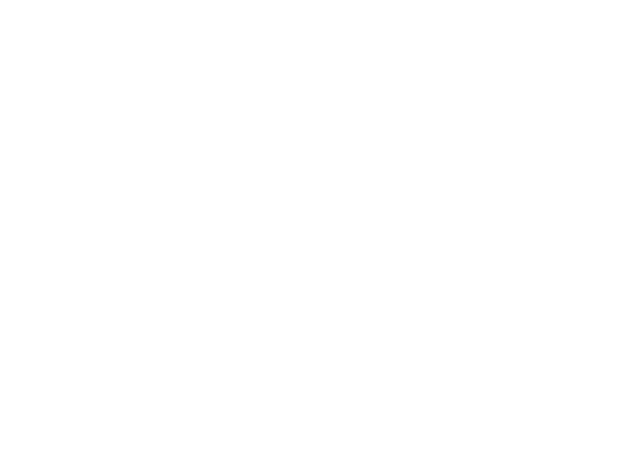
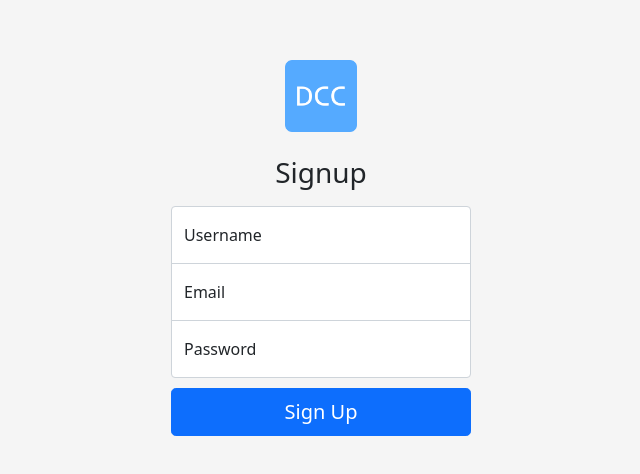
Before and after one commit to Michael-T-Projects/dcuo-coll-checklist-frontend, a React (Create React App) app: page /signup in a window 1280 px wide. Shown: the part 152-626 px from the top of the page, without its empty margins (319-959 px from the left). Built offline with nearby package versions, Linux system fonts and the light colour scheme.

Commit message:
Added signup page

```diff
--- a/src/Pages/Login/Login.tsx
+++ b/src/Pages/Login/Login.tsx
@@ -30,16 +30,16 @@
           if (error.response && error.response.status) {
             switch (error.response.status) {
               case 401:
-                setToastMessage('Invalid username or password.');
+                setToastMessage('Invalid username or password');
                 setShowToast(true);
                 break;
               default:
-                setToastMessage('An unknown error occurred.');
+                setToastMessage('An unknown error occurred');
                 setShowToast(true);
                 break;
             }
           } else {
-            setToastMessage('An unknown error occurred.');
+            setToastMessage('An unknown error occurred');
             setShowToast(true);
           }
 
@@ -68,7 +68,7 @@
               <FloatingLabel label="Username">
                 <Form.Control
                   type="text"
-                  placeholder="john.doe@example.com"
+                  placeholder="John_Doe"
                   required
                   {...register('username', { required: true, minLength: 2, maxLength: 30 })}
                   isInvalid={!!errors.username}
--- /dev/null
+++ b/src/Pages/Signup/Signup.css
@@ -0,0 +1,32 @@
+.signup-page {
+  height: 100%;
+  display: flex;
+  align-items: center;
+  padding-top: 40px;
+  padding-bottom: 40px;
+  background-color: #f5f5f5;
+}
+
+.form-signup {
+  width: 100%;
+  max-width: 330px;
+  padding: 15px;
+  margin: auto;
+}
+
+.form-signup input[type='text'] {
+  margin-bottom: -1px;
+  border-bottom-right-radius: 0;
+  border-bottom-left-radius: 0;
+}
+
+.form-signup input[type='email'] {
+  margin-bottom: -1px;
+  border-radius: 0;
+}
+
+.form-signup input[type='password'] {
+  margin-bottom: 10px;
+  border-top-left-radius: 0;
+  border-top-right-radius: 0;
+}
--- a/src/Pages/Signup/Signup.tsx
+++ b/src/Pages/Signup/Signup.tsx
@@ -1,5 +1,119 @@
-import React from 'react';
+import React, { useState } from 'react';
+import { Button, FloatingLabel, Form, Image, Toast, ToastContainer } from 'react-bootstrap';
+import { SubmitHandler, useForm } from 'react-hook-form';
+import AuthService from '../../Services/AuthService';
+import Logo from '../../logo.png';
+import './Signup.css';
+import { useNavigate } from 'react-router-dom';
+
+type Inputs = {
+  username: string;
+  email: string;
+  password: string;
+};
 
 export const Signup = () => {
-  return <></>;
+  const [showToast, setShowToast] = useState(false);
+  const [toastMessage, setToastMessage] = useState('');
+  const navigate = useNavigate();
+  const {
+    register,
+    handleSubmit,
+    formState: { errors, isSubmitting },
+  } = useForm<Inputs>();
+
+  const onSubmit: SubmitHandler<Inputs> = (data: Inputs) => {
+    return new Promise<void>((resolve) => {
+      AuthService.register(data.username, data.email, data.password)
+        .then(() => {
+          navigate('/login');
+          resolve();
+        })
+        .catch((error) => {
+          if (error.response && error.response.status === 400 && error.response.data && error.response.data.message) {
+            setToastMessage(error.response.data.message);
+            setShowToast(true);
+          } else {
+            setToastMessage('An unknown error occurred.');
+            setShowToast(true);
+          }
+
+          resolve();
+        });
+    });
+  };
+
+  return (
+    <>
+      <ToastContainer position="bottom-center">
+        <Toast onClose={() => setShowToast(false)} show={showToast} delay={5000} autohide className="mb-4">
+          <Toast.Header>
+            <strong className="me-auto">Error</strong>
+          </Toast.Header>
+          <Toast.Body>{toastMessage}</Toast.Body>
+        </Toast>
+      </ToastContainer>
+      <div className="text-center signup-page">
+        <main className="form-signup">
+          <Form onSubmit={handleSubmit(onSubmit)} noValidate>
+            <Image className="mb-4" src={Logo} alt="" width={72} height={72} />
+            <h1 className="h3 mb-3 fw-normal">Signup</h1>
+
+            <Form.Group>
+              <FloatingLabel label="Username">
+                <Form.Control
+                  type="text"
+                  placeholder="John_Doe"
+                  required
+                  {...register('username', { required: true, minLength: 2, maxLength: 30 })}
+                  isInvalid={!!errors.username}
+                />
+              </FloatingLabel>
+            </Form.Group>
+
+            <Form.Group>
+              <FloatingLabel label="Email">
+                <Form.Control
+                  type="email"
+                  placeholder="john.doe@example.com"
+                  {...register('email', {
+                    required: true,
+                    minLength: 6,
+                    maxLength: 50,
+                    pattern: {
+                      value:
+                        /(?:[a-z0-9!#$%&'*+/=?^_`{|}~-]+(?:\.[a-z0-9!#$%&'*+/=?^_`{|}~-]+)*|"(?:[\x01-\x08\x0b\x0c\x0e-\x1f\x21\x23-\x5b\x5d-\x7f]|\\[\x01-\x09\x0b\x0c\x0e-\x7f])*")@(?:(?:[a-z0-9](?:[a-z0-9-]*[a-z0-9])?\.)+[a-z0-9](?:[a-z0-9-]*[a-z0-9])?|\[(?:(?:25[0-5]|2[0-4][0-9]|[01]?[0-9][0-9]?)\.){3}(?:25[0-5]|2[0-4][0-9]|[01]?[0-9][0-9]?|[a-z0-9-]*[a-z0-9]:(?:[\x01-\x08\x0b\x0c\x0e-\x1f\x21-\x5a\x53-\x7f]|\\[\x01-\x09\x0b\x0c\x0e-\x7f])+)\])/,
+                      message: 'Invalid email address',
+                    },
+                  })}
+                  isInvalid={!!errors.email}
+                />
+              </FloatingLabel>
+            </Form.Group>
+
+            <Form.Group>
+              <FloatingLabel label="Password">
+                <Form.Control
+                  type="password"
+                  placeholder="Password"
+                  {...register('password', { required: true, maxLength: 120 })}
+                  isInvalid={!!errors.password}
+                />
+              </FloatingLabel>
+            </Form.Group>
+
+            <Button
+              variant="primary"
+              size="lg"
+              type="submit"
+              className="w-100"
+              disabled={!!errors.username || !!errors.email || !!errors.password || isSubmitting}
+            >
+              Sign Up
+            </Button>
+          </Form>
+        </main>
+      </div>
+    </>
+  );
 };
```
